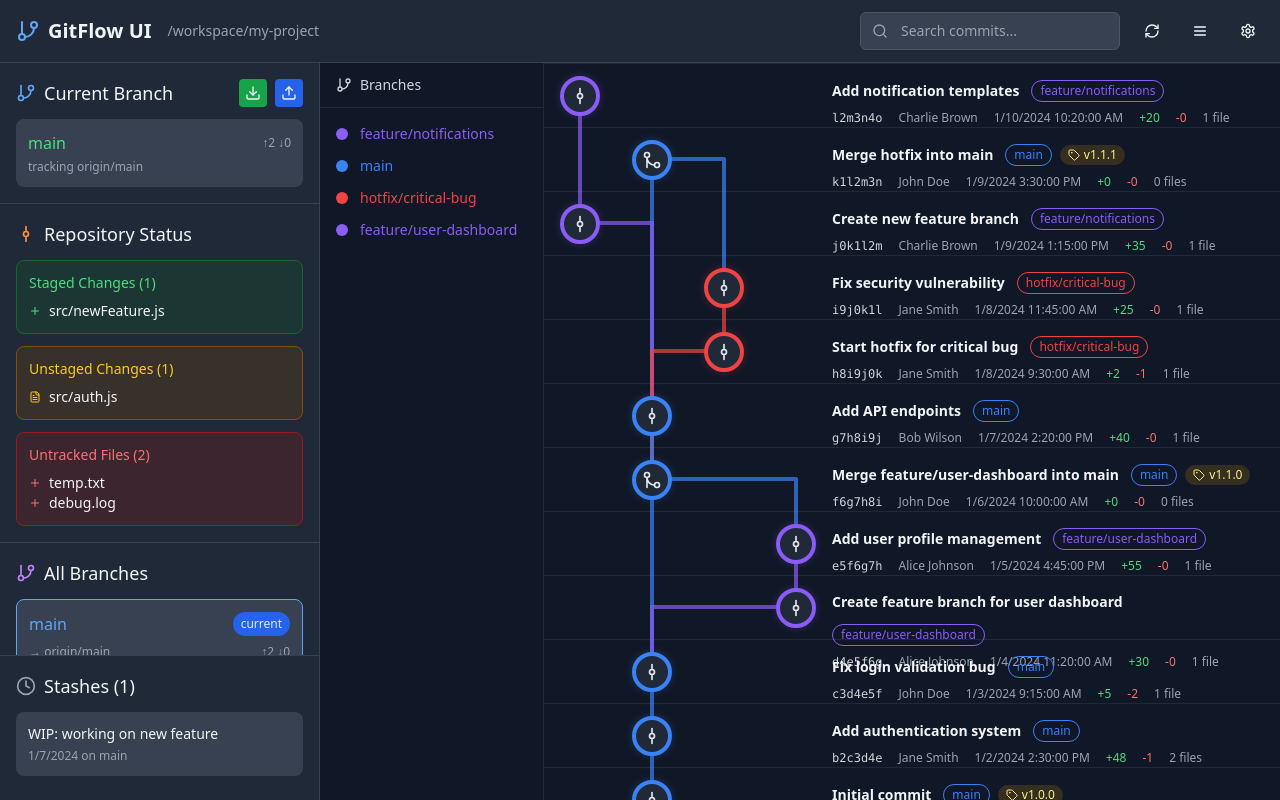
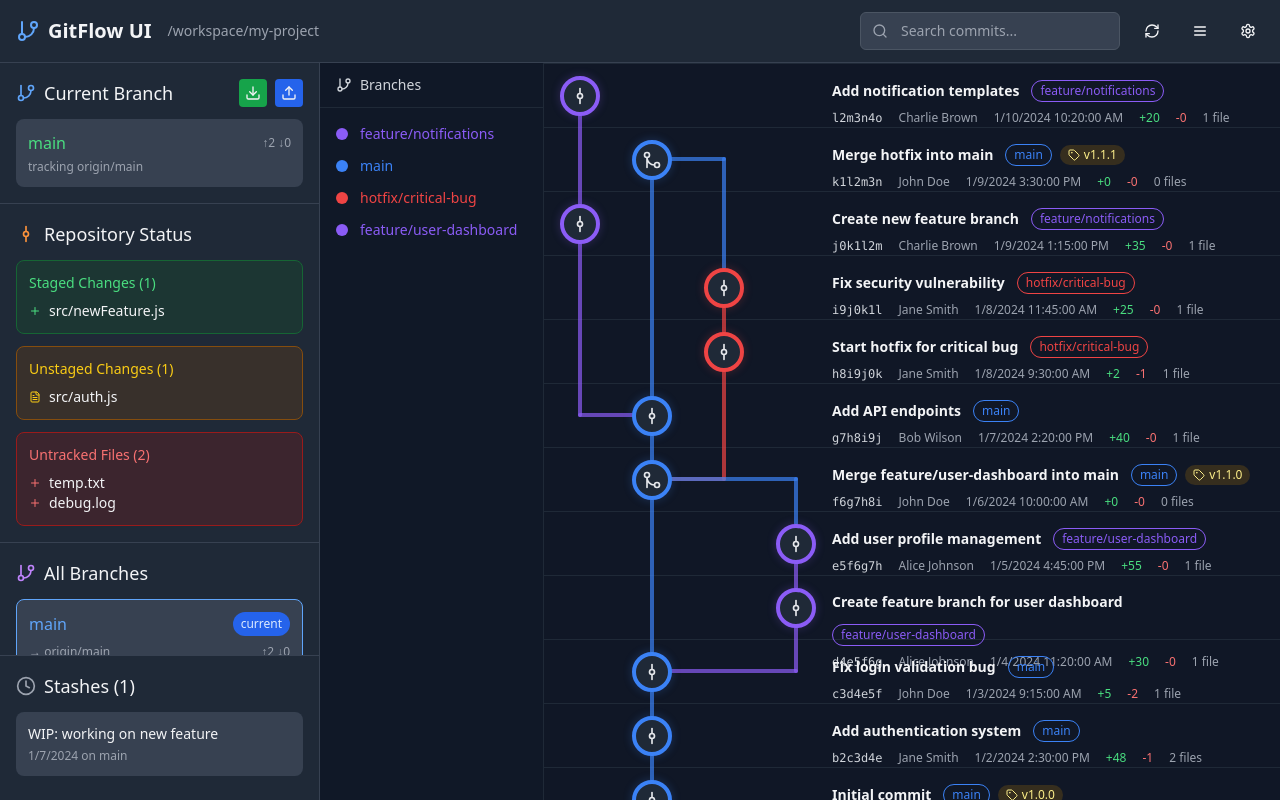
Before and after one commit to hellhoundsx/git-flow, a React (Vite) app: page / in a window 1280 px wide. Built offline with nearby package versions, Linux system fonts and the light colour scheme.

Commit message:
best one so far 2

```diff
--- a/src/components/CommitGraph.tsx
+++ b/src/components/CommitGraph.tsx
@@ -192,28 +192,59 @@ export const CommitGraph: React.FC<CommitGraphProps> = ({
   // SVG connection lines
   const svgConnections = useMemo(() => {
     const lines: { id: string; path: string; color: string }[] = [];
+    // Draw vertical lines for each lane (continuous)
+    branchLanes.forEach((lane, laneIndex) => {
+      let prevY: number | null = null;
+      sortedCommits.forEach((commit, rowIndex) => {
+        if (commitLaneMap[commit.id] === laneIndex) {
+          const pos = nodePositions[commit.id];
+          if (prevY !== null) {
+            lines.push({
+              id: `lane-${lane.name}-v-${rowIndex}`,
+              path: `M ${pos.x} ${prevY} L ${pos.x} ${pos.y}`,
+              color: lane.color
+            });
+          }
+          prevY = pos.y;
+        }
+      });
+    });
+    // Draw connections (forks and merges)
     connections.forEach((connection) => {
       const fromPos = nodePositions[sortedCommits[connection.fromIndex].id];
       const toPos = nodePositions[sortedCommits[connection.toIndex].id];
       if (!fromPos || !toPos) return;
-      if (fromPos.lane === toPos.lane) {
-        // Vertical line
+      const isBranchStart = branchLanes[toPos.lane]?.firstCommitIndex === connection.toIndex && fromPos.lane !== toPos.lane;
+      if (isBranchStart) {
+        // Branch start: fork at parent node's Y position
         lines.push({
-          id: connection.id,
-          path: `M ${fromPos.x} ${fromPos.y} L ${toPos.x} ${toPos.y}`,
+          id: connection.id + '-branch-h',
+          path: `M ${fromPos.x} ${fromPos.y} H ${toPos.x}`,
           color: connection.color
         });
+        lines.push({
+          id: connection.id + '-branch-v',
+          path: `M ${toPos.x} ${fromPos.y} V ${toPos.y}`,
+          color: connection.color
+        });
+      } else if (fromPos.lane === toPos.lane) {
+        // Already handled by vertical lane lines above
       } else {
-        // Merge: horizontal from parent to child lane, then vertical down
+        // Merge: horizontal at child Y, then vertical up to parent
         lines.push({
-          id: connection.id + '-h',
-          path: `M ${fromPos.x} ${fromPos.y} H ${toPos.x} V ${toPos.y}`,
+          id: connection.id + '-merge-h',
+          path: `M ${fromPos.x} ${toPos.y} H ${toPos.x}`,
+          color: connection.color
+        });
+        lines.push({
+          id: connection.id + '-merge-v',
+          path: `M ${fromPos.x} ${fromPos.y} V ${toPos.y}`,
           color: connection.color
         });
       }
     });
     return lines;
-  }, [connections, nodePositions, sortedCommits]);
+  }, [connections, nodePositions, sortedCommits, branchLanes, commitLaneMap]);
 
   const registerNodeRef = useCallback(
     (commitId: string) => (element: HTMLDivElement | null) => {
```
